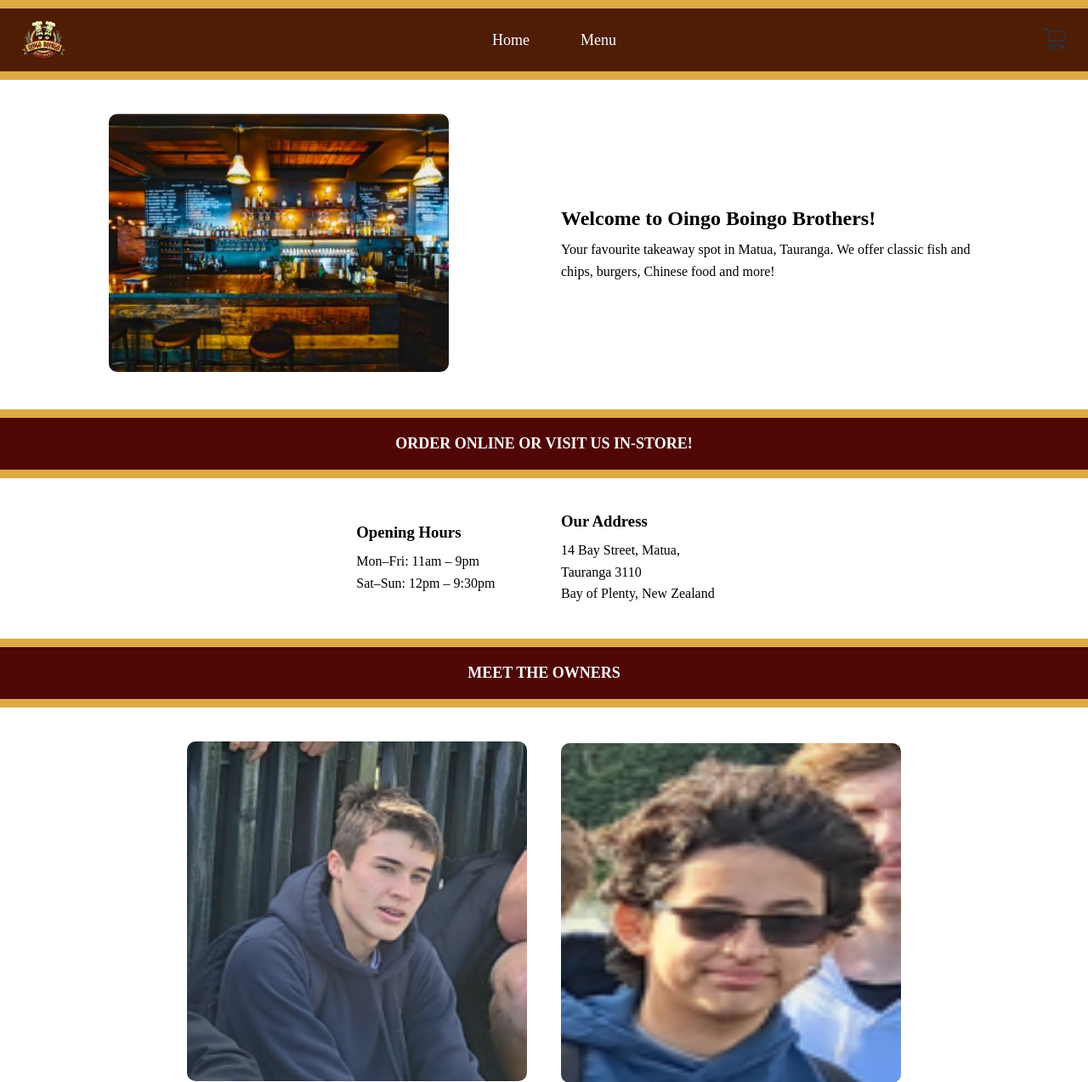
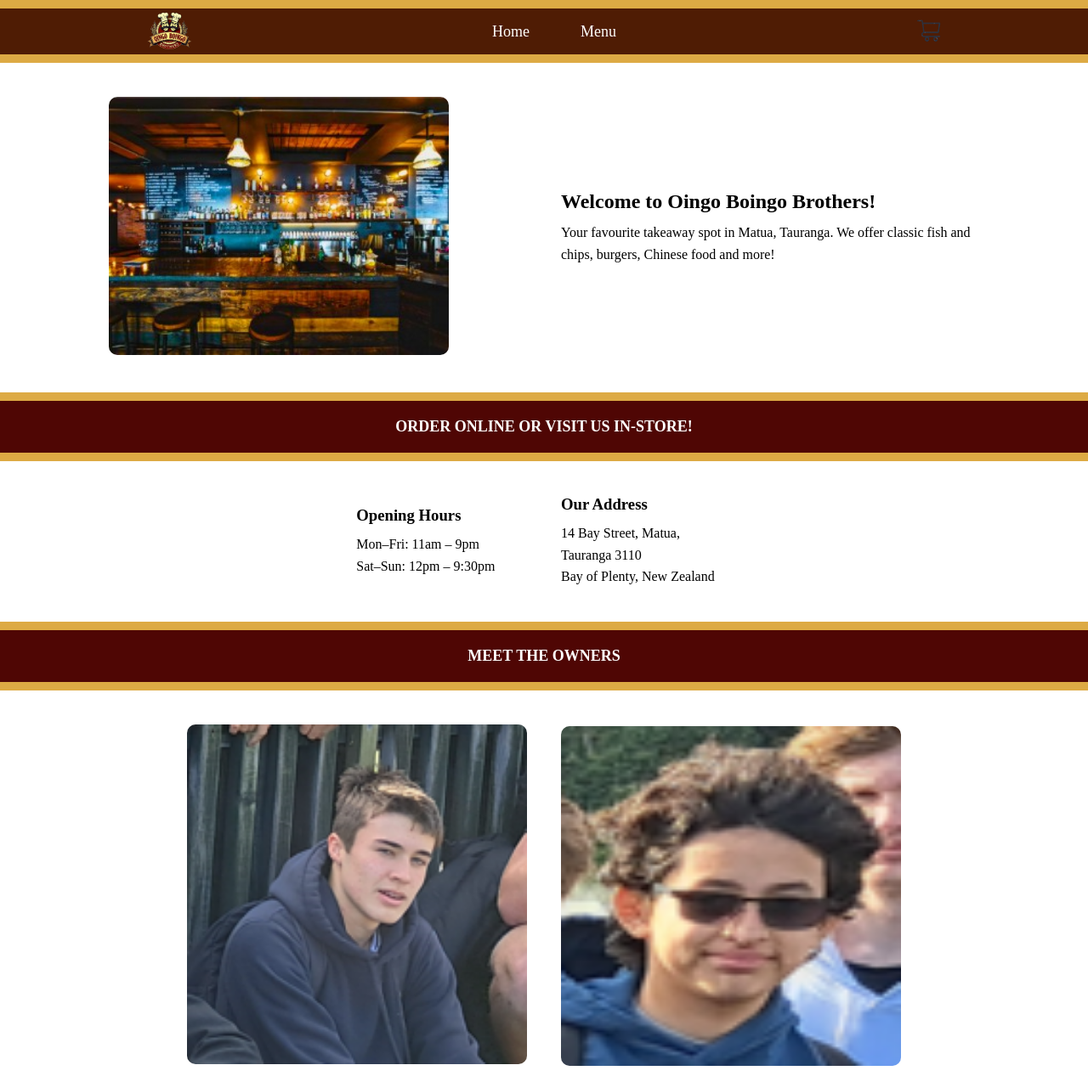
Before and after one commit to robertsc2/flaskapp, a Flask app: page / in a window 1280 px wide. Shown: the top 1274 px of the page at 85% size. Run offline with Flask 3, Linux system fonts and the light colour scheme.

Commit message:
I HATE ALIGNING ITEMS UGH WHY IS EVERYTHING NOT CENTERED IM GOING TO DESTROY THIS WEBSITE AGHHHHHHHHHHHHHHHHHHHHHHBHHHHHHHHHHHHHHHHHHHHHH

```diff
--- a/static/css/style.css
+++ b/static/css/style.css
@@ -1,53 +1,51 @@
 /* Reset */
 * {
-    margin: 0;
+  margin: auto;
   padding: 0;
   box-sizing: border-box;
 }
-
 /* Yellow bar */
 .yellow-strip {
   height: 10px;
   background-color: #ddaa44;
 }
-
 /* Topnav container */
 .topnav {
   background-color: #4f1c04;
   display: flex;
   justify-content: space-between;
-    align-items: center;
-    padding: 10px 20px;
+  position: relative;
+  border-left-width: 100px;
+  border-right-width: 100px;
+
 }
-
 /* Logo */
 .logo img {
   height: 50px;
 }
-
 /* Cart */
 .cart img {
   height: 40px;
 }
-
 /* Navigation links */
 .nav-links {
   display: flex;
+  justify-content: center;
+  align-items: center;
   gap: 40px;
 }
-
 .nav-links a {
   color: white;
   text-decoration: none;
   font-size: 18px;
   padding: 10px;
+  display: flex;
+  gap: 20px;
 }
-
 .nav-links a:hover {
   background-color: #311102;
   border-radius: 5px;
 }
-
 /* Main content rows */
 .content-row {
   display: flex;
@@ -56,29 +54,22 @@
   align-items: center;
   justify-content: center;
   max-width: fit-content;
-    margin-left: auto;
-    margin-right: auto;
 }
-
 .left-box img {
   width: 100%;
   max-width: 400px;
   border-radius: 10px;
 }
-
 .right-box, .left-box {
   flex: 1;
 }
-
 .right-box h2, .left-box h3, .right-box h3 {
   margin-bottom: 10px;
 }
-
 .right-box p, .left-box p {
   font-size: 16px;
   line-height: 1.6;
 }
-
 /* Middle brown bar */
 .brown-bar {
   background-color: #4F0604;
@@ -88,7 +79,6 @@
   font-weight: bold;
   font-size: 18px;
 }
-
 /* Footer */
 .footer {
   background-color: #333;
@@ -96,20 +86,21 @@
   text-align: center;
   padding: 15px;
   font-size: 14px;
-    margin-bottom: 0;
 }
-
 .OWNERS {
   width: 400px;
   height: 400px;
-
   border-radius: 10px;
-
 }
-
 .OWNERS_TEXT {
   text-align: center;
   font-size: 20px;
   font-size: large;
   font-weight: bold;
 }
+.body {
+  font-family: Arial, sans-serif;
+  background-color: #f9f9f9;
+  color: #333;
+  line-height: 1.6;
+}
--- a/templates/index.html
+++ b/templates/index.html
@@ -7,6 +7,7 @@
       <link rel="stylesheet" href="/static/css/style.css" />
    </head>
    <body>
+      <div class="wrapper"></div>
       <!-- Yellow bar above topnav -->
       <div class="yellow-strip top"></div>
       <!-- Topnav bar -->
```
Also changed, not shown: AAD.txt (added). Lines whose indentation alone changed are shown as unchanged.
